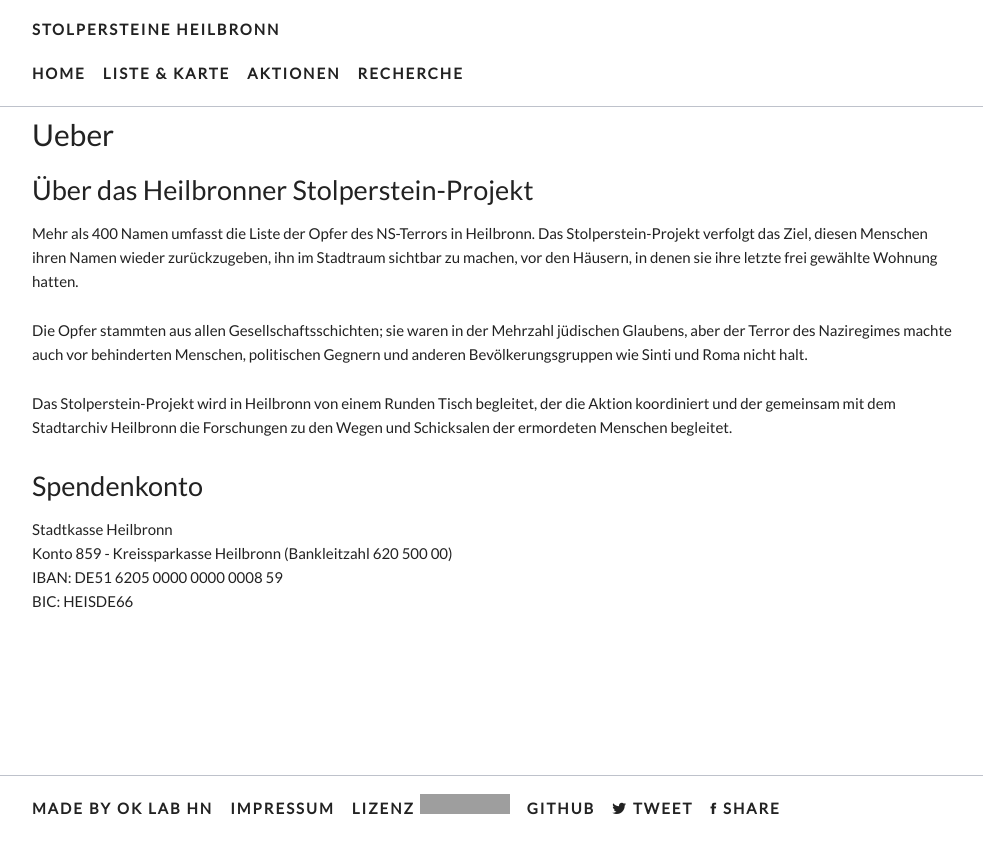
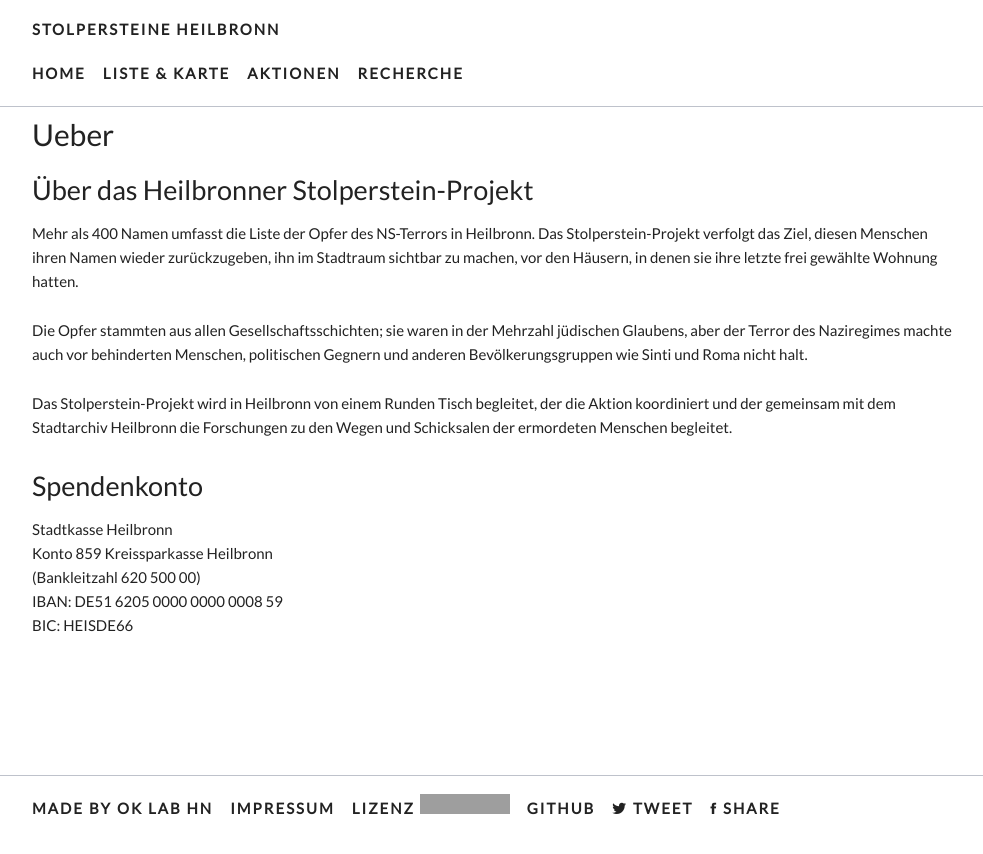
Before and after one commit to opendata-heilbronn/stolpersteine, a Jekyll site: the page built from ueber.md, in a window 1280 px wide. Shown: the top 854 px of the page, without its empty margins (148-1131 px from the left). Built offline with Jekyll 4.4.1, drawn with Linux system fonts in a browser that asks for light colours; nearby versions of some CDN libraries; some web fonts are replaced; our own code applies the rules of GitHub Pages for plain Markdown files; grey boxes are pictures that could not be loaded.

Commit message:
Updated Ueber

```diff
--- a/ueber.md
+++ b/ueber.md
@@ -11,11 +11,14 @@ Die Opfer stammten aus allen Gesellschaftsschichten; sie waren in der Mehrzahl j
 </p><p>
 Das Stolperstein-Projekt wird in Heilbronn von einem Runden Tisch begleitet, der die Aktion koordiniert und der gemeinsam mit dem Stadtarchiv Heilbronn die Forschungen zu den Wegen und Schicksalen der ermordeten Menschen begleitet.
 </p><h2>
+
 Spendenkonto
-</h2>
-<p>
-Stadtkasse Heilbronn<br>
-Konto 859 - Kreissparkasse Heilbronn (Bankleitzahl 620 500 00)<br>
-IBAN: DE51 6205 0000 0000 0008 59<br>
+
+</h2><p>
+
+Stadtkasse Heilbronn <br>
+Konto 859 Kreissparkasse Heilbronn <br>(Bankleitzahl 620 500 00) <br>
+IBAN: DE51 6205 0000 0000 0008 59 <br>
 BIC: HEISDE66
+
 </p>
```
